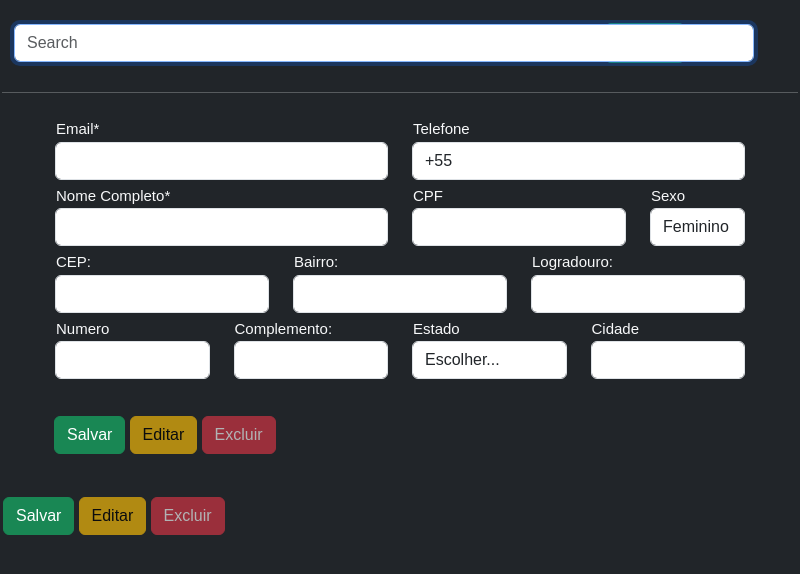
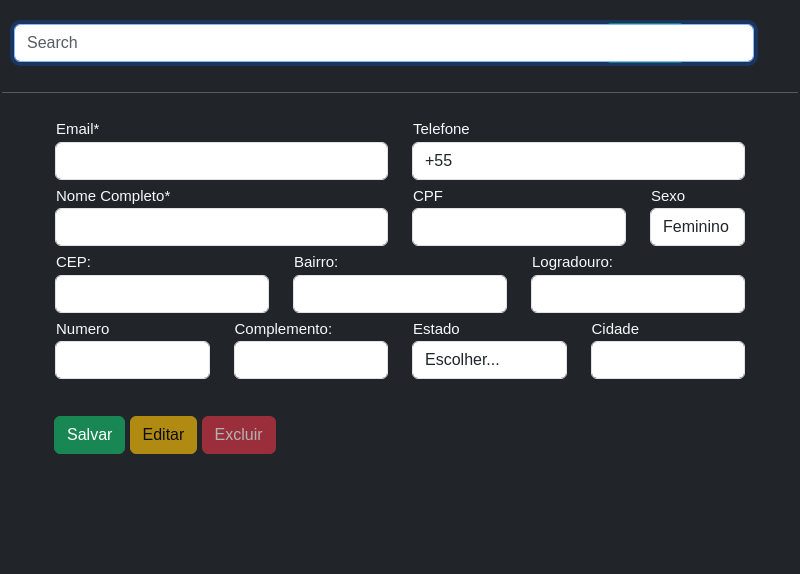
Before and after one commit to caallop/cadastro-cliente, an Electron app: page src/views/cadastro.html in a window 800 px wide. Drawn offline with Linux system fonts and the light colour scheme; no server answers.

Commit message:
nova pagina

```diff
--- a/main.js
+++ b/main.js
@@ -79,7 +79,7 @@ function cadastroWindow() {
   if (mainWindow) {
     about = new BrowserWindow({
       width: 1020,
-      height: 580,
+      height: 520,
       autoHideMenuBar: true,
       resizable: false,
       minimizable: false,
--- a/src/views/cadastro.html
+++ b/src/views/cadastro.html
@@ -137,20 +137,6 @@
       <button type="reset" class="btn" onclick="resetForm()" id="btnReset"></button>
   </div>
   </section>
-        </form>
-          <button type="submit" class="btn btn-success" id="btnCreate">
-            Salvar
-          </button>
-          <button class="btn btn-warning" type="submit" id="btnUpdate" disabled>
-            Editar
-          </button>
-          <button class="btn btn-danger" type="button" id="btnDelete" onclick="removeClient()" disabled>
-            Excluir
-          </button>
-          <button type="reset" class="btn" onclick="resetForm()" id="btnReset"></button>
-        </div>
-
-    </section>
   </div>
   <script src="rendererCadastro.js"></script>
 </body>
```
